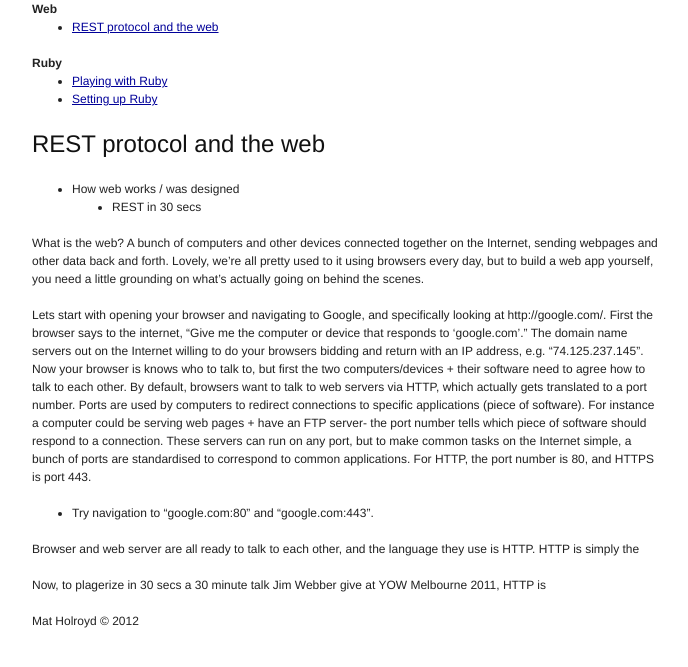
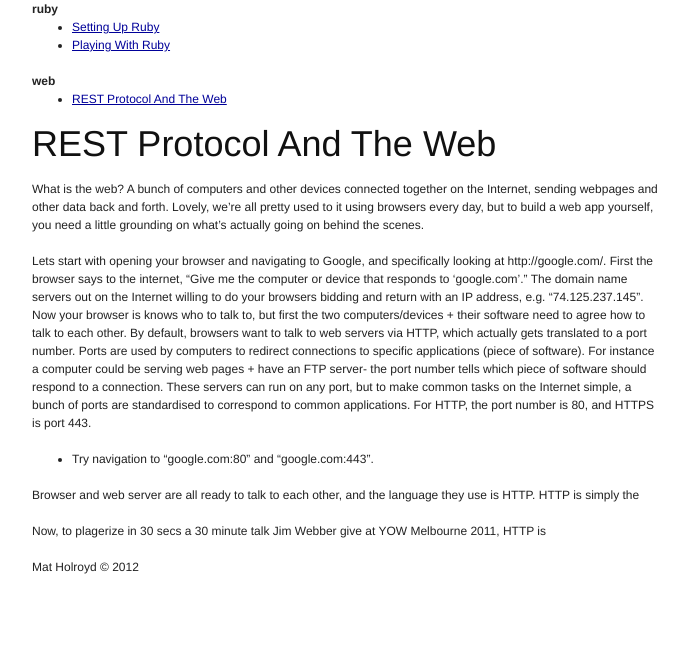
Before and after one commit to matholroyd/rwat-jekyll, a Jekyll site: the page built from _posts/web/2012-02-04-rest-protocol-and-the-web.markdown, in a window 1280 px wide. Shown: the top 667 px of the page, without its empty margins (128-816 px from the left). Built offline with Jekyll 4.4.1, drawn with Linux system fonts in a browser that asks for light colours; nearby versions of some CDN libraries; Markdown is read by kramdown in place of the engine named in the settings.

Commit message:
Made site more inline with the jekyll framework

```diff
--- a/_config.yml
+++ b/_config.yml
@@ -9,6 +9,6 @@ future:      true
 lsi:         false
 pygments:    false
 markdown:    maruku
-permalink:   /:categories/:year-:month-:day
+permalink:   /:categories/:title
 
 exclude: Gemfile, Gemfile.lock, Rakefile, TODOS.txt, bin, ruby-webapps-tutoiral.tmproj
--- a/_includes/helpers/nav_bar.html
+++ b/_includes/helpers/nav_bar.html
@@ -1,15 +1,9 @@
 <nav id="nav">
-  <label>Web</label>
-  <ul>
-    {% assign pages_list = site.pages %}
-    {% assign group = "web" %}
-    {% include helpers/pages_list.html %}
-  </ul>
-
-  <label>Ruby</label>
-  <ul>
-    {% assign pages_list = site.pages %}
-    {% assign group = "ruby" %}
-    {% include helpers/pages_list.html %}
-  </ul>
+  {% for category in site.categories %}
+    <label>{{ category[0] | join: "/" }}</label>
+    <ul>
+      {% assign pages_list = category[1] %}
+      {% include helpers/pages_list.html %}
+    </ul>
+  {% endfor %}
 </nav>
--- a/_layouts/default.html
+++ b/_layouts/default.html
@@ -26,6 +26,7 @@
     {% include helpers/nav_bar.html %}
 
   	<div id="content">
+  	  <h1>{{ page.title }}</h1>
   	  {{ content }}
     </div>
     <footer id="footer">
--- a/guides/playing-with-ruby.markdown
+++ b/_posts/ruby/2012-02-04-playing-with-ruby.markdown
@@ -1,11 +1,7 @@
 ---
-title: Playing with Ruby
 layout: default
-group: ruby
+categories: ruby
 ---
-
-
-# Playing with Ruby
 
 To get started, you either need Ruby installed on your computer, or you can go to [http://tryruby.org](http://tryruby.org) and play with Ruby in the browser. The [tryruby.org](http://tryruby.org) website has a fantastic tutorial and you can write Ruby code directly in the browser, but is unfortunately a tad slow (at least here in Australia).
 
--- a/guides/setting-up-ruby.markdown
+++ b/_posts/ruby/2012-02-04-setting-up-ruby.markdown
@@ -1,10 +1,7 @@
 ---
-title: Setting up Ruby
 layout: default
-group: ruby
+categories: ruby
 ---
-
-# Setting up Ruby
 
 Below is bunch of notes and links to get you started with Ruby.
 
--- a/guides/rest-protocol-and-the-web.markdown
+++ b/_posts/web/2012-02-04-rest-protocol-and-the-web.markdown
@@ -1,14 +1,8 @@
 ---
-title: REST protocol and the web
+title: REST Protocol And The Web
 layout: default
-group: web
+categories: web
 ---
-
-## REST protocol and the web
-
-* How web works / was designed
-  * REST in 30 secs
-
 
 What is the web? A bunch of computers and other devices connected together on the Internet, sending webpages and other data back and forth. Lovely, we're all pretty used to it using browsers every day, but to build a web app yourself, you need a little grounding on what's actually going on behind the scenes.
 
--- /dev/null
+++ b/index.markdown
@@ -0,0 +1,4 @@
+---
+title: Ruby Webapps Tutorial
+layout: default
+---
```
